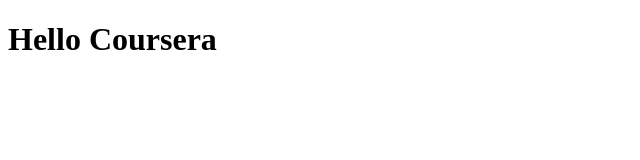
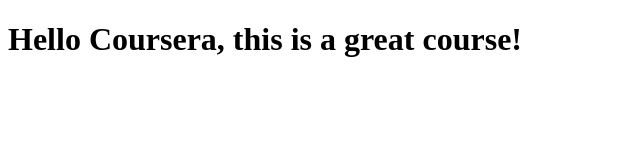
Before and after one commit to mkalberg/coursera-test, a plain HTML site: page site/index.html in a window 1280 px wide. Shown: the whole page, without its empty margins (0-640 px from the left). Drawn offline with Linux system fonts and the light colour scheme.

Commit message:
Small addition to the page

```diff
--- a/site/index.html
+++ b/site/index.html
@@ -4,6 +4,6 @@
 	<title>Hello Coursera!</title>
 </head>
 <body>
-<h1>Hello Coursera</h1>
+<h1>Hello Coursera, this is a great course!</h1>
 </body>
 </html>
```
